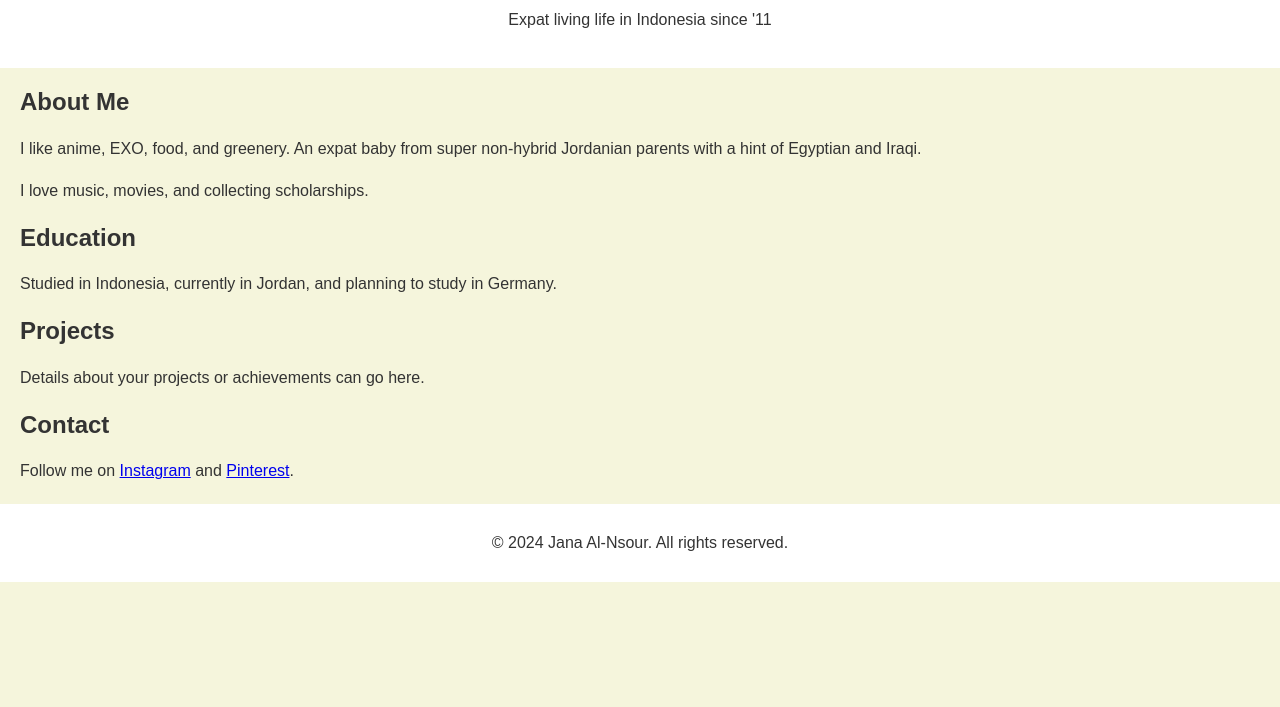
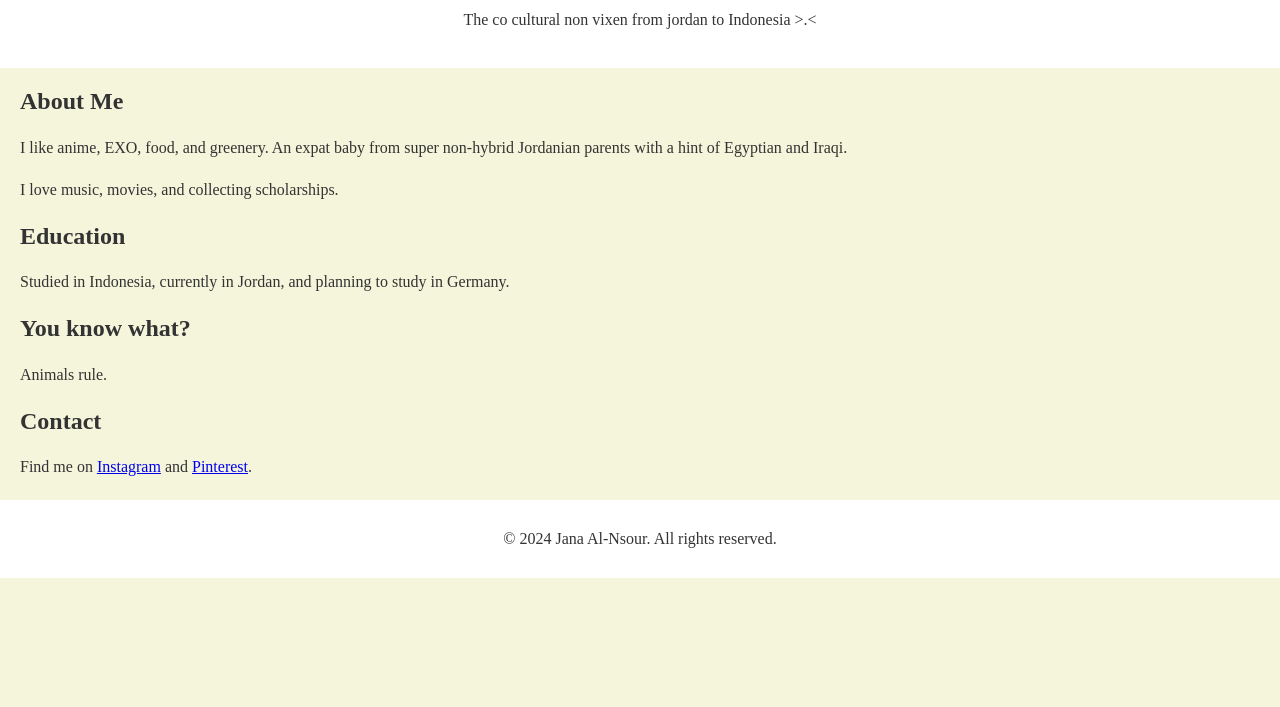
Before and after one commit to Janusour/Janusour, a plain HTML site: page html.index.html in a window 1280 px wide. Shown: the part 93-800 px from the top of the page. Drawn offline with Linux system fonts and the light colour scheme.

Commit message:
Update html.index.html

```diff
--- a/html.index.html
+++ b/html.index.html
@@ -3,10 +3,10 @@
 <head>
     <meta charset="UTF-8">
     <meta name="viewport" content="width=device-width, initial-scale=1.0">
-    <title>Jana Al-Nsour - Personal Website</title>
+    <title>Velvet Thunder- Personal Website</title>
     <style>
         body {
-            font-family: 'Arial', sans-serif;
+            font-family: 'Times new roman', sans-serif;
             background-color: beige;
             color: #333;
             margin: 0;
@@ -43,7 +43,7 @@
 
     <header>
         <h1>Jana Al-Nsour</h1>
-        <p>Expat living life in Indonesia since '11</p>
+        <p>The co cultural non vixen from jordan to Indonesia >.< </p>
     </header>
 
     <section>
@@ -58,13 +58,13 @@
     </section>
 
     <section>
-        <h2>Projects</h2>
-        <p>Details about your projects or achievements can go here.</p>
+        <h2>You know what?</h2>
+        <p>Animals rule.</p>
     </section>
 
     <section>
         <h2>Contact</h2>
-        <p>Follow me on <a href="https://www.instagram.com/your_instagram">Instagram</a> and <a href="https://www.pinterest.com/your_pinterest">Pinterest</a>.</p>
+        <p>Find me on <a href="https://www.instagram.com/janansourr">Instagram</a> and <a href="https://www.pinterest.com/">Pinterest</a>.</p>
     </section>
 
     <footer>
```
